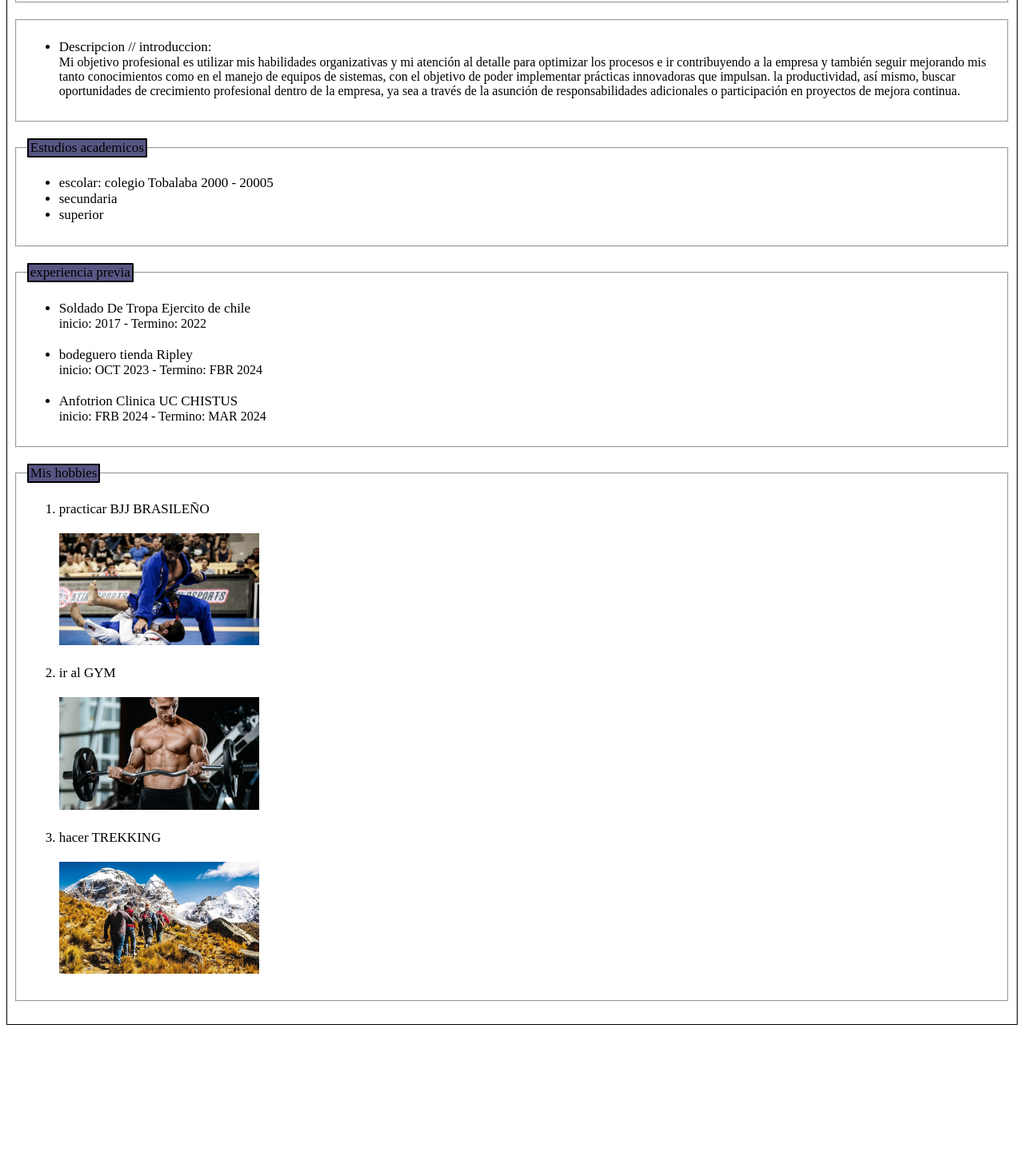
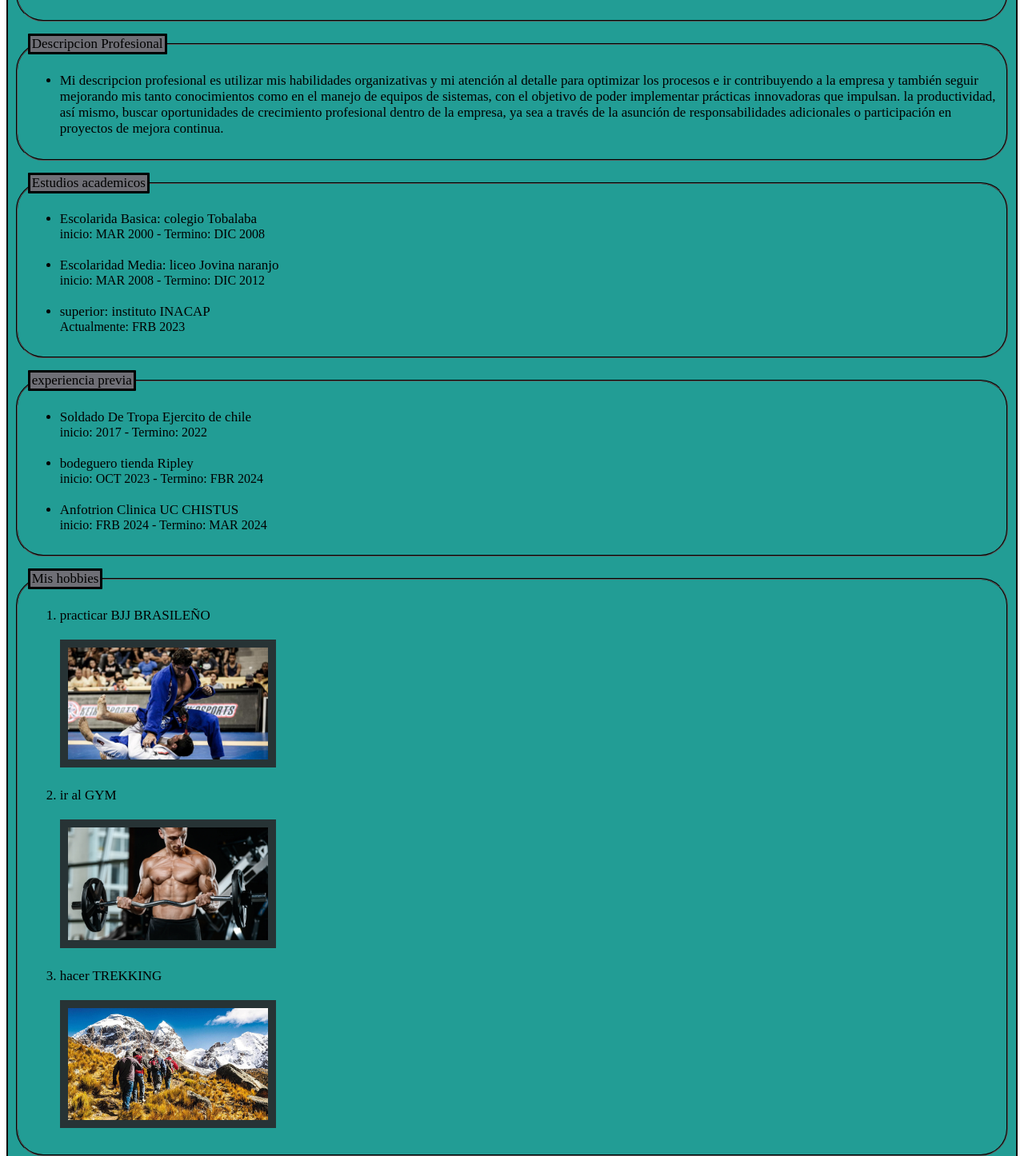
Before and after one commit to felipeguzman23/curriculum-FVG, a plain HTML site: page curriculum.html in a window 1280 px wide. Shown: the part 510-1956 px from the top of the page at 80% size. Before the commit the page ends 1800 px from the top, so only its background shows below. Drawn offline with Linux system fonts and the light colour scheme.

Commit message:
se modifica los marcos y se le agregan colores a los bordes de las imganes de los hobbies se completa la informacion de la experiencia previa de los estudios academicos y se modifican los datos genereales

```diff
--- a/curriculum.html
+++ b/curriculum.html
@@ -7,20 +7,41 @@
     <style>
 
     #nombre{
-        border: solid 1px;
+        border: solid 2px;
         padding: 8px;
+        background-color: #229d95
     }
+    #foto{
+        border: 10px solid rgb(111, 111, 118);
+        border: 50%;
+        border-radius: 4%;
 
+    }
+    #BJJ{
+        border: 10px solid rgb(39, 51, 53)
+    }
+    #GYM{
+        border: 10px solid rgb(39, 51, 53);
+    }
+    #Trekking{
+        border: 10px solid rgb(39, 51, 53);
+    }
+    #foto-y-texto{
+        display: flex;
+        align-items: center;
+    }
     legend{
-        border: solid 2px;
+        border: solid 3px;
         border-radius: 1px;
-        background-color: rgb(87, 86, 131);
+        background-color: rgb(111,111, 118);
     }
     fieldset{
         font-size: 17px;
-        margin-bottom: 20px;
+        margin-bottom: 15px;
+        border-color: rgb(4, 4, 4);
+        border-radius: 4ch;
+
     }
-
     fieldset header{
         font-size: 16px;
     }
@@ -33,7 +54,7 @@
 </head>
 <body>
     <div id="nombre">
-        <img src="foto tamaño carnet.jpg" width="150">
+        <img id="foto" src="foto tamaño carnet.jpg" width="150">
         <h2>Felipe Eduardo Guzmán Vega</h2>
 
 
@@ -52,19 +73,27 @@
         </fieldset>
 
         <fieldset>
+            <legend>Descripcion Profesional</legend>
             <ul>
-                <li>Descripcion // introduccion: </li>
-                <header>Mi objetivo profesional es utilizar mis habilidades organizativas y mi atención al detalle para optimizar los procesos e ir contribuyendo a la empresa y también seguir mejorando mis tanto conocimientos como en el manejo de equipos de sistemas, con el objetivo de poder implementar prácticas innovadoras que impulsan. la productividad, así mismo, buscar oportunidades de crecimiento profesional dentro de la empresa, ya sea a través de la asunción de responsabilidades adicionales o participación en proyectos de mejora continua. </header>
+                <li>
+                    Mi descripcion profesional es utilizar mis habilidades organizativas y mi atención al detalle para optimizar los procesos e ir contribuyendo a la empresa y también seguir mejorando mis tanto conocimientos como en el manejo de equipos de sistemas, con el objetivo de poder implementar prácticas innovadoras que impulsan. la productividad, así mismo, buscar oportunidades de crecimiento profesional dentro de la empresa, ya sea a través de la asunción de responsabilidades adicionales o participación en proyectos de mejora continua. </header>
 
+                </li>
             </ul>
+
         </fieldset>
 
         <fieldset>
             <legend>Estudios academicos</legend>
             <ul>
-                <li>escolar: colegio Tobalaba 2000 - 20005</li>
-                <li>secundaria</li>
-                <li>superior</li>
+                <li>Escolarida Basica: colegio Tobalaba</li>
+                <header>inicio: MAR 2000 - Termino: DIC 2008</header>
+                <br>
+                <li>Escolaridad Media: liceo Jovina naranjo</li>
+                <header>inicio: MAR 2008 - Termino: DIC 2012</header>
+                <br>
+                <li>superior: instituto INACAP </li>
+                <header>Actualmente: FRB 2023 </header>
             </ul>
         </fieldset>
 
@@ -88,17 +117,17 @@
             <ol>
                 <li>practicar BJJ BRASILEÑO</li>
                 <br>
-                <img src="bjj.jpg" width="250">
+                <img id="BJJ" src="bjj.jpg" width="250">
                 <br>
                 <br>
                 <li>ir al GYM</li>
                 <br>
-                <img src="pesas.webp" width="250">
+                <img id="GYM" src="pesas.webp" width="250">
                 <br>
                 <br>
                 <li>hacer TREKKING</li>
                 <br>
-                <img src="trekking.jpg" width="250">
+                <img id="Trekking" src="trekking.jpg" width="250">
             </ol>
 
         </fieldset>
```
